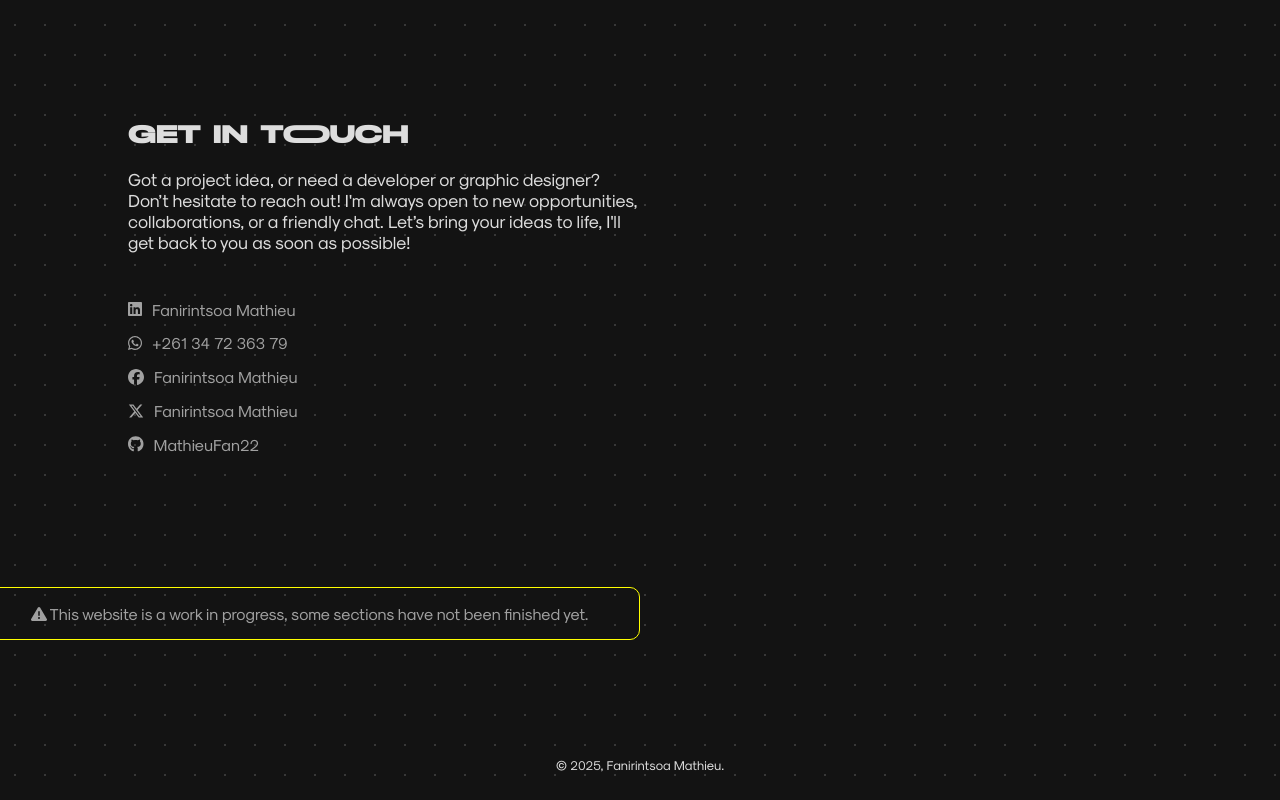
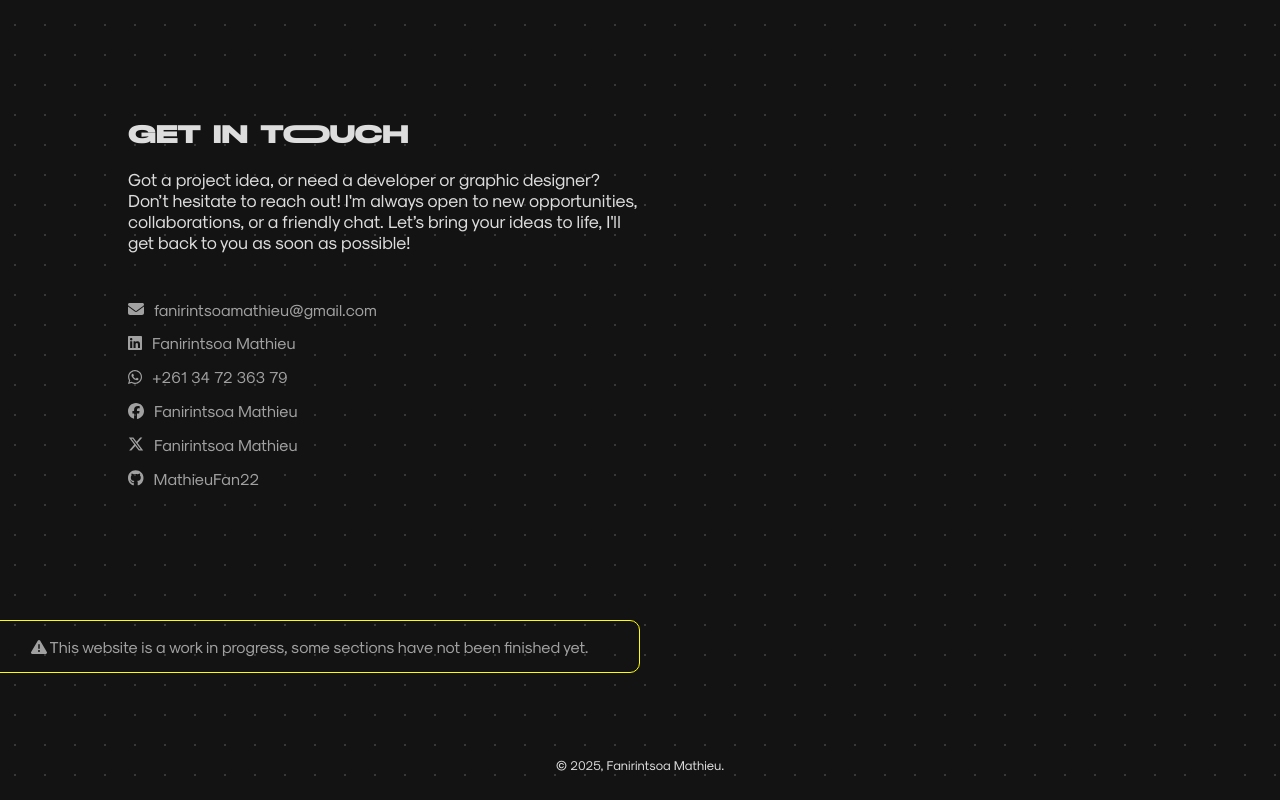
Before and after one commit to MathieuFan22/fanirintsoa-mathieu-portfolio, a React (Vite) app: page / in a window 1280 px wide. Shown: the part 3980-4780 px from the top of the page. Built offline with nearby package versions, Linux system fonts and the light colour scheme.

Commit message:
Feat: MailTo

```diff
--- a/src/Components/ContactPage.tsx
+++ b/src/Components/ContactPage.tsx
@@ -10,9 +10,13 @@
   faXTwitter,
 } from "@fortawesome/free-brands-svg-icons";
 import { useTheme } from "../ThemeContext";
-import { faWarning } from "@fortawesome/free-solid-svg-icons";
+import { faEnvelope, faWarning } from "@fortawesome/free-solid-svg-icons";
 
 const ContactPage: React.FC = () => {
+  const email = "fanirintsoamathieu@gmail.com";
+
+  const mailtoLink = `mailto:${email}`;
+
   const { isLightMode } = useTheme();
   return (
     <div className="contact-section">
@@ -31,6 +35,14 @@
           friendly chat. Let’s bring your ideas to life, I'll get back to you as soon as possible!
         </p>
         <div className="contact-social-links">
+        <a
+            href={mailtoLink}
+            target="_blank"
+            rel="noopener noreferrer"
+          >
+            <FontAwesomeIcon icon={faEnvelope} />
+            fanirintsoamathieu@gmail.com
+          </a>
           <a
             href="https://www.linkedin.com/in/mathieu22"
             target="_blank"
--- a/src/Components/contact-page.css
+++ b/src/Components/contact-page.css
@@ -44,7 +44,7 @@
   border-radius: 0 10px 10px 0;
 }
 .light .disclaimer {
-  border: 1px solid rgb(197, 197, 0);
+  border: 2px solid rgb(221, 206, 0);
 }
 .disclaimer p {
   font-family: "Modernist-Regular";
```
